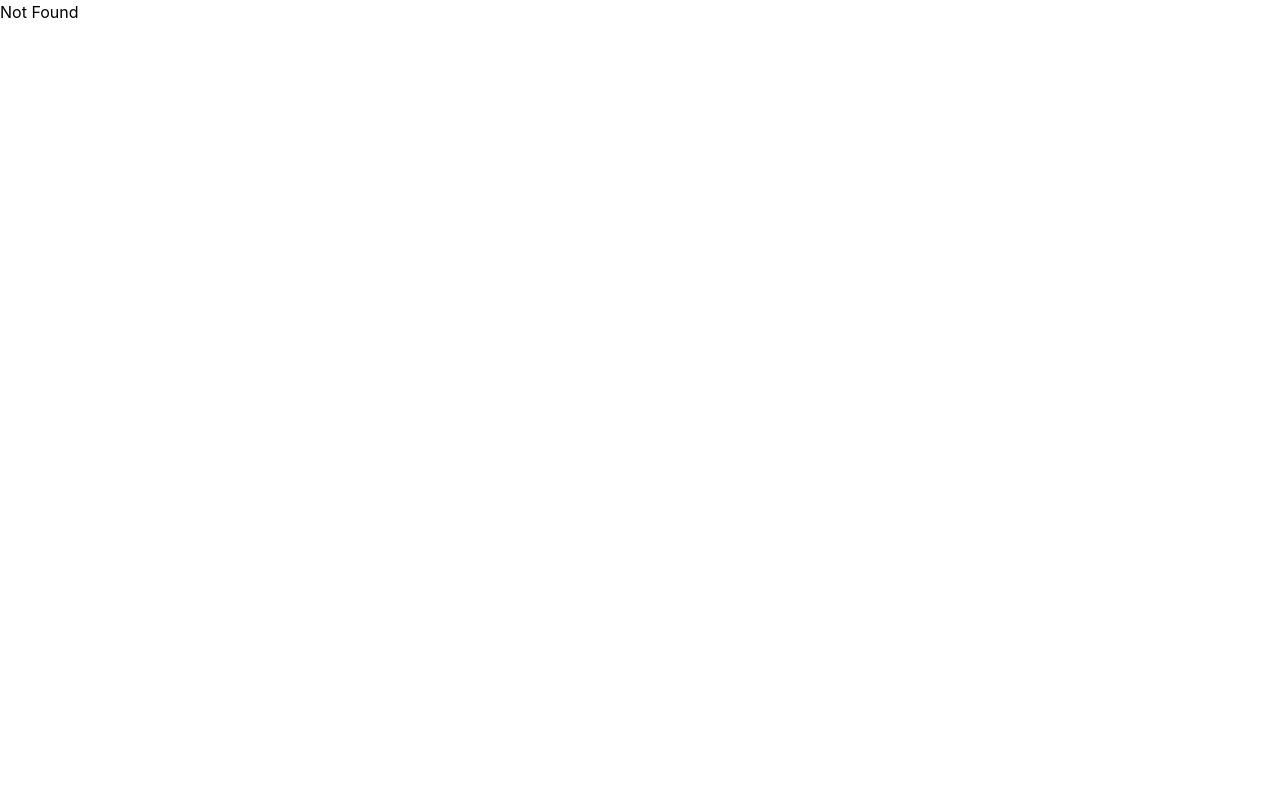
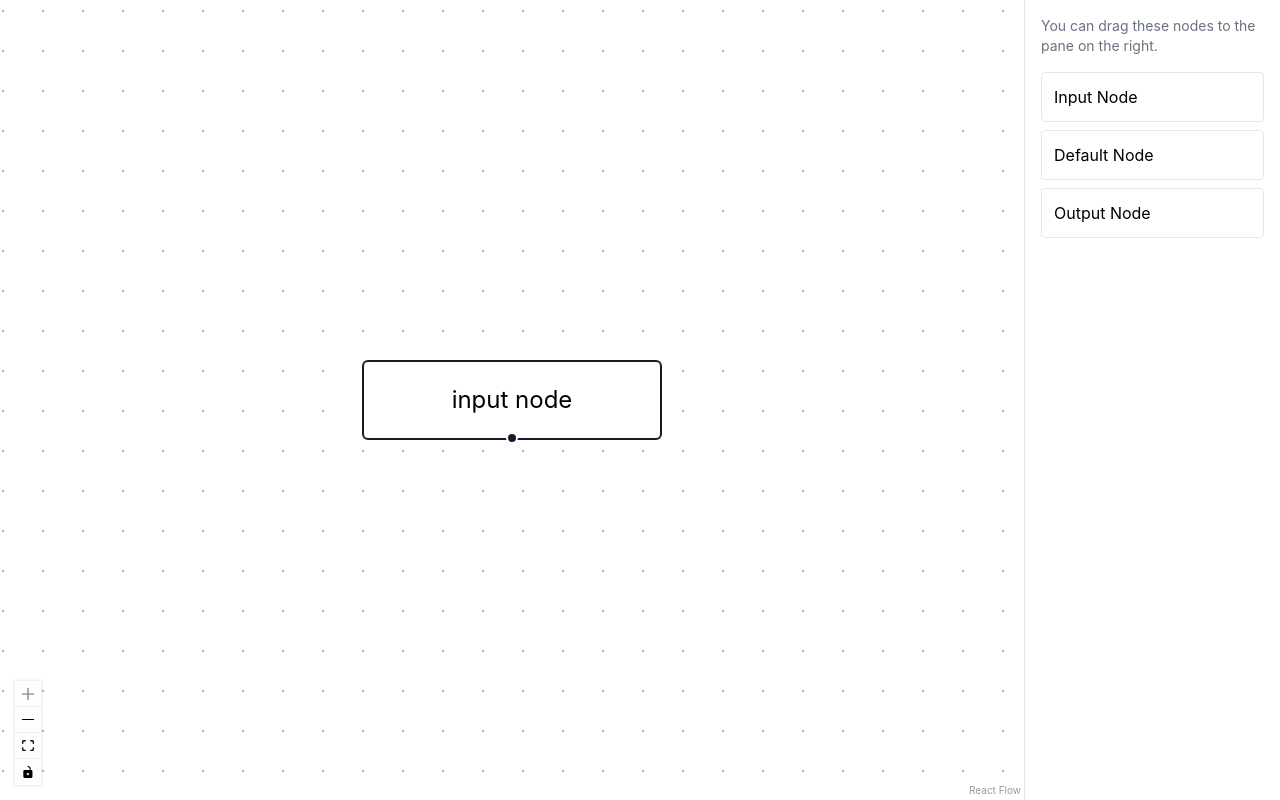
Before and after one commit to lorematteo/hackaiku-2025, a React (Vite) app: page /canva in a window 1280 px wide. Built offline with nearby package versions, Linux system fonts and the light colour scheme.

Commit message:
feat(graph): start base of react flow implementation

```diff
--- a/package.json
+++ b/package.json
@@ -20,6 +20,7 @@
   },
   "dependencies": {
     "@tanstack/react-router": "1.27.0",
+    "@xyflow/react": "^12.6.0",
     "react": "18.2.0",
     "react-dom": "18.2.0"
   },
@@ -52,5 +53,6 @@
     "tailwindcss": "4.1.4",
     "typescript": "5.2.2",
     "vite": "5.2.0"
-  }
+  },
+  "packageManager": "pnpm@10.6.2+sha512.47870716bea1572b53df34ad8647b42962bc790ce2bf4562ba0f643237d7302a3d6a8ecef9e4bdfc01d23af1969aa90485d4cebb0b9638fa5ef1daef656f6c1b"
 }
--- /dev/null
+++ b/src/components/Sidebar.tsx
@@ -0,0 +1,41 @@
+import { useDnD } from '../context/DnDContext';
+
+const Sidebar = () => {
+  const [, setType] = useDnD();
+
+  const onDragStart = (event: React.DragEvent, nodeType: string) => {
+    setType(nodeType);
+    event.dataTransfer.effectAllowed = 'move';
+  };
+
+  return (
+    <div className="h-screen w-64 border-l border-gray-200 bg-white p-4">
+      <div className="mb-4 text-sm text-gray-500">
+        You can drag these nodes to the pane on the right.
+      </div>
+      <div
+        className="mb-2 cursor-move rounded border border-gray-200 p-3 hover:bg-gray-50"
+        onDragStart={(event) => onDragStart(event, 'input')}
+        draggable
+      >
+        Input Node
+      </div>
+      <div
+        className="mb-2 cursor-move rounded border border-gray-200 p-3 hover:bg-gray-50"
+        onDragStart={(event) => onDragStart(event, 'default')}
+        draggable
+      >
+        Default Node
+      </div>
+      <div
+        className="mb-2 cursor-move rounded border border-gray-200 p-3 hover:bg-gray-50"
+        onDragStart={(event) => onDragStart(event, 'output')}
+        draggable
+      >
+        Output Node
+      </div>
+    </div>
+  );
+};
+
+export default Sidebar;
--- /dev/null
+++ b/src/context/DnDContext.tsx
@@ -0,0 +1,11 @@
+import { createContext, useContext, useState } from 'react';
+
+const DnDContext = createContext<[string, (type: string) => void]>(['', () => {}]);
+
+export const DnDProvider = ({ children }: { children: React.ReactNode }) => {
+  const [type, setType] = useState('');
+
+  return <DnDContext.Provider value={[type, setType]}>{children}</DnDContext.Provider>;
+};
+
+export const useDnD = () => useContext(DnDContext);
--- /dev/null
+++ b/src/pages/canva.tsx
@@ -0,0 +1,106 @@
+import '@xyflow/react/dist/style.css';
+
+import {
+  addEdge,
+  Background,
+  Connection,
+  Controls,
+  Edge,
+  Node,
+  ReactFlow,
+  ReactFlowProvider,
+  useEdgesState,
+  useNodesState,
+  useReactFlow,
+} from '@xyflow/react';
+import { useCallback, useRef } from 'react';
+
+import Sidebar from '../components/Sidebar';
+import { DnDProvider, useDnD } from '../context/DnDContext';
+
+const initialNodes: Node[] = [
+  {
+    id: '1',
+    type: 'input',
+    data: { label: 'input node' },
+    position: { x: 250, y: 5 },
+  },
+];
+
+let id = 0;
+const getId = () => `dndnode_${id++}`;
+
+const DnDFlow = () => {
+  const reactFlowWrapper = useRef<HTMLDivElement>(null);
+  const [nodes, setNodes, onNodesChange] = useNodesState(initialNodes);
+  const [edges, setEdges, onEdgesChange] = useEdgesState<Edge>([]);
+  const { screenToFlowPosition } = useReactFlow();
+  const [type] = useDnD();
+
+  const onConnect = useCallback(
+    (params: Connection) => setEdges((eds) => addEdge(params, eds)),
+    [setEdges]
+  );
+
+  const onDragOver = useCallback((event: React.DragEvent) => {
+    event.preventDefault();
+    event.dataTransfer.dropEffect = 'move';
+  }, []);
+
+  const onDrop = useCallback(
+    (event: React.DragEvent) => {
+      event.preventDefault();
+
+      if (!type) {
+        return;
+      }
+
+      const position = screenToFlowPosition({
+        x: event.clientX,
+        y: event.clientY,
+      });
+
+      const newNode: Node = {
+        id: getId(),
+        type,
+        position,
+        data: { label: `${type} node` },
+      };
+
+      setNodes((nds) => nds.concat(newNode));
+    },
+    [screenToFlowPosition, type, setNodes]
+  );
+
+  return (
+    <div className="flex h-screen">
+      <div className="flex-1 h-full" ref={reactFlowWrapper}>
+        <ReactFlow
+          nodes={nodes}
+          edges={edges}
+          onNodesChange={onNodesChange}
+          onEdgesChange={onEdgesChange}
+          onConnect={onConnect}
+          onDrop={onDrop}
+          onDragOver={onDragOver}
+          fitView
+          style={{ width: '100%', height: '100%' }}
+        >
+          <Controls />
+          <Background />
+        </ReactFlow>
+      </div>
+      <Sidebar />
+    </div>
+  );
+};
+
+const Canva = () => (
+  <ReactFlowProvider>
+    <DnDProvider>
+      <DnDFlow />
+    </DnDProvider>
+  </ReactFlowProvider>
+);
+
+export default Canva;
--- a/src/routeTree.gen.ts
+++ b/src/routeTree.gen.ts
@@ -11,9 +11,15 @@
 // Import Routes
 
 import { Route as rootRoute } from './routes/__root'
+import { Route as CanvaImport } from './routes/canva'
 import { Route as IndexImport } from './routes/index'
 
 // Create/Update Routes
+
+const CanvaRoute = CanvaImport.update({
+  path: '/canva',
+  getParentRoute: () => rootRoute,
+} as any)
 
 const IndexRoute = IndexImport.update({
   path: '/',
@@ -28,11 +34,15 @@ declare module '@tanstack/react-router' {
       preLoaderRoute: typeof IndexImport
       parentRoute: typeof rootRoute
     }
+    '/canva': {
+      preLoaderRoute: typeof CanvaImport
+      parentRoute: typeof rootRoute
+    }
   }
 }
 
 // Create and export the route tree
 
-export const routeTree = rootRoute.addChildren([IndexRoute])
+export const routeTree = rootRoute.addChildren([IndexRoute, CanvaRoute])
 
 /* prettier-ignore-end */
--- /dev/null
+++ b/src/routes/canva.ts
@@ -0,0 +1,7 @@
+import { createFileRoute } from '@tanstack/react-router';
+
+import Canva from '../pages/canva';
+
+export const Route = createFileRoute('/canva')({
+  component: Canva,
+});
```
Also changed, not shown: 1 other file (tests, documents, lock files or other folders).
